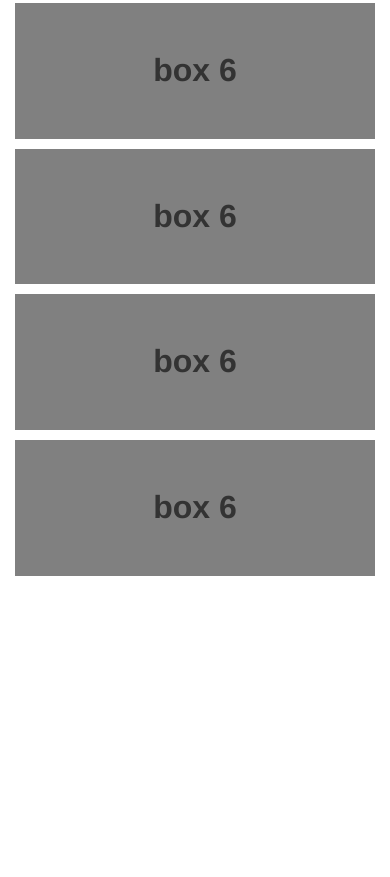
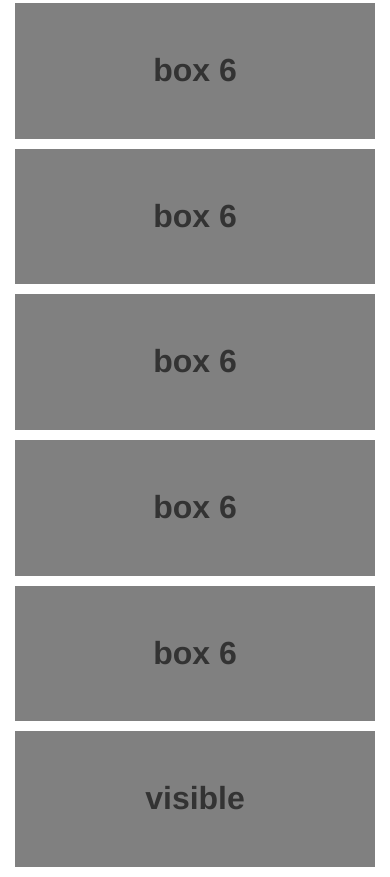
Before and after one commit to Max-Callahan/bootsrap, a plain HTML site: page Index.html in a window 390 px wide. Shown: the part 1257-2134 px from the top of the page. Before the commit the page ends 1843 px from the top, so only its background shows below. Drawn offline with nearby package versions, Linux system fonts and the light colour scheme.

Commit message:
test visibility

```diff
--- a/Index.html
+++ b/Index.html
@@ -51,6 +51,14 @@
 					<p class = "content">box 6</p>
 				</div>
 			</div>
+			<div class = "row">
+				<div class = "col-xs-12 col-sm-8 col-md-4 col-lg-2">
+					<p class = "content">box 6</p>
+				</div>
+			</div>
+			<div class = "visible-xs">
+					<p class = "content">visible</p>
+				</div>
 		</div>
 
 
```
